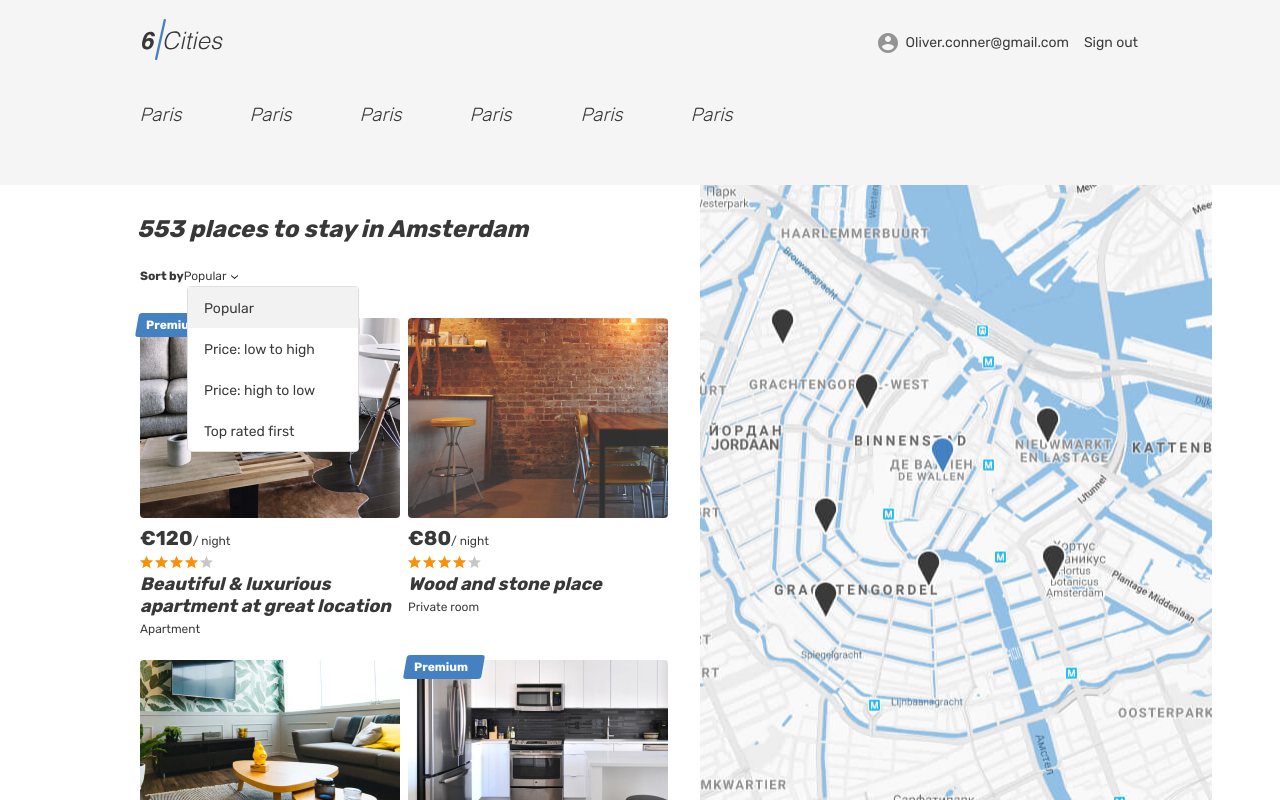
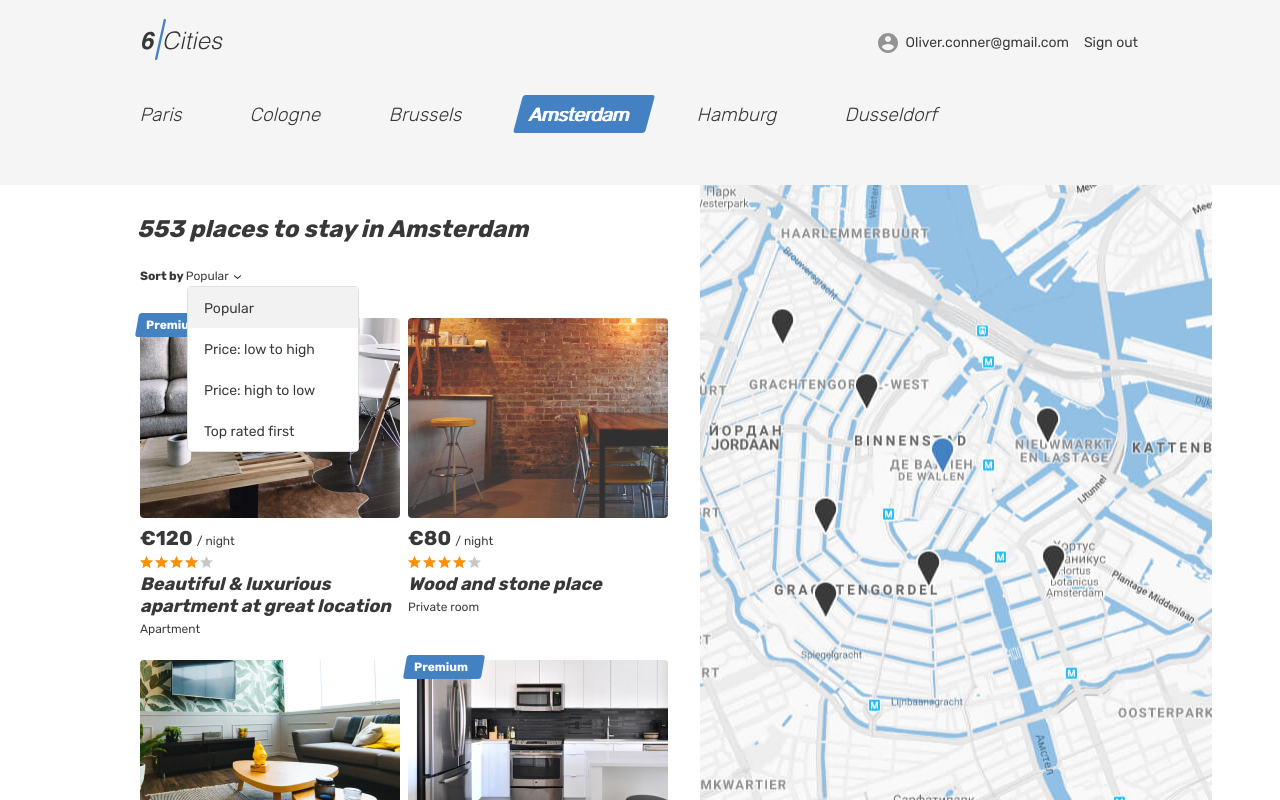
Before and after one commit to htmlacademy-react/2053101-six-cities-simple-11, a React (Create React App) app in the folder project/: page / in a window 1280 px wide. Built offline with nearby package versions, Linux system fonts and the light colour scheme.

Commit message:
Исправит замечания

```diff
--- a/project/src/components/card/card.tsx
+++ b/project/src/components/card/card.tsx
@@ -1,9 +1,11 @@
 /* eslint-disable jsx-a11y/anchor-is-valid */
-function Card (): JSX.Element {
+
+
+function Card (props: { value: string }): JSX.Element {
   return (
     <li className="locations__item">
-      <a className="locations__item-link tabs__item" href="#">
-        <span>Paris</span>
+      <a className={props.value === 'Amsterdam' ? 'locations__item-link tabs__item tabs__item--active' : 'locations__item-link tabs__item'} href="#">
+        <span>{props.value}</span>
       </a>
     </li>
   );
--- a/project/src/pages/main/main.tsx
+++ b/project/src/pages/main/main.tsx
@@ -1,11 +1,9 @@
 /* eslint-disable jsx-a11y/anchor-is-valid */
 /* eslint-disable jsx-a11y/img-redundant-alt */
+import React from 'react';
 import Card from '../../components/card/card';
 
-const CardsCount = {
-  start: 0,
-  end: 6
-} as const;
+const cities: string[] = ['Paris', 'Cologne', 'Brussels', 'Amsterdam', 'Hamburg', 'Dusseldorf'];
 
 type MainProps = {
   rentCount: number;
@@ -13,6 +11,15 @@ type MainProps = {
 
 function Main({rentCount}: MainProps): JSX.Element {
   return (
+    <React.Fragment>
+      <head>
+        <meta charSet="utf-8" />
+        <meta httpEquiv="X-UA-Compatible" content="IE=edge" />
+        <meta name="viewport" content="width=device-width, initial-scale=1.0" />
+        <title>six cities simple</title>
+        <link rel="stylesheet" href="css/main.css" />
+      </head>
+
       <body className="page page--gray page--main">
         <div style={{display: 'none'}}>
           <svg xmlns="http://www.w3.org/2000/svg"><symbol id="icon-arrow-select" viewBox="0 0 7 4"><path fillRule="evenodd" clipRule="evenodd" d="M0 0l3.5 2.813L7 0v1.084L3.5 4 0 1.084V0z"></path></symbol><symbol id="icon-bookmark" viewBox="0 0 17 18"><path d="M3.993 2.185l.017-.092V2c0-.554.449-1 .99-1h10c.522 0 .957.41.997.923l-2.736 14.59-4.814-2.407-.39-.195-.408.153L1.31 16.44 3.993 2.185z"></path></symbol><symbol id="icon-star" viewBox="0 0 13 12"><path fillRule="evenodd" clipRule="evenodd" d="M6.5 9.644L10.517 12 9.451 7.56 13 4.573l-4.674-.386L6.5 0 4.673 4.187 0 4.573 3.549 7.56 2.483 12 6.5 9.644z"></path></symbol></svg>
@@ -51,7 +58,7 @@ function Main({rentCount}: MainProps): JSX.Element {
             <section className="locations container">
               <ul className="locations__list tabs__list">
                 {
-                Array.from({length: CardsCount.end}, Card)
+                  cities.map((element) => <Card value={element} key={element} />)
                 }
               </ul>
             </section>
@@ -62,7 +69,7 @@ function Main({rentCount}: MainProps): JSX.Element {
                 <h2 className="visually-hidden">Places</h2>
                 <b className="places__found">{rentCount} places to stay in Amsterdam</b>
                 <form className="places__sorting" action="#" method="get">
-                <span className="places__sorting-caption">Sort by</span>
+                  <span className="places__sorting-caption">Sort by </span>
                   <span className="places__sorting-type" tabIndex={0}>
                 Popular
                     <svg className="places__sorting-arrow" width="7" height="4">
@@ -89,7 +96,7 @@ function Main({rentCount}: MainProps): JSX.Element {
                     <div className="place-card__info">
                       <div className="place-card__price-wrapper">
                         <div className="place-card__price">
-                        <b className="place-card__price-value">&euro;120</b>
+                          <b className="place-card__price-value">&euro;120 </b>
                           <span className="place-card__price-text">&#47;&nbsp;night</span>
                         </div>
 
@@ -116,7 +123,7 @@ function Main({rentCount}: MainProps): JSX.Element {
                     <div className="place-card__info">
                       <div className="place-card__price-wrapper">
                         <div className="place-card__price">
-                        <b className="place-card__price-value">&euro;80</b>
+                          <b className="place-card__price-value">&euro;80 </b>
                           <span className="place-card__price-text">&#47;&nbsp;night</span>
                         </div>
                       </div>
@@ -142,7 +149,7 @@ function Main({rentCount}: MainProps): JSX.Element {
                     <div className="place-card__info">
                       <div className="place-card__price-wrapper">
                         <div className="place-card__price">
-                        <b className="place-card__price-value">&euro;132</b>
+                          <b className="place-card__price-value">&euro;132 </b>
                           <span className="place-card__price-text">&#47;&nbsp;night</span>
                         </div>
                       </div>
@@ -171,7 +178,7 @@ function Main({rentCount}: MainProps): JSX.Element {
                     <div className="place-card__info">
                       <div className="place-card__price-wrapper">
                         <div className="place-card__price">
-                        <b className="place-card__price-value">&euro;180</b>
+                          <b className="place-card__price-value">&euro;180 </b>
                           <span className="place-card__price-text">&#47;&nbsp;night</span>
                         </div>
                       </div>
@@ -197,7 +204,7 @@ function Main({rentCount}: MainProps): JSX.Element {
                     <div className="place-card__info">
                       <div className="place-card__price-wrapper">
                         <div className="place-card__price">
-                        <b className="place-card__price-value">&euro;80</b>
+                          <b className="place-card__price-value">&euro;80 </b>
                           <span className="place-card__price-text">&#47;&nbsp;night</span>
                         </div>
                       </div>
@@ -222,6 +229,7 @@ function Main({rentCount}: MainProps): JSX.Element {
           </div>
         </main>
       </body>
+    </React.Fragment>
   );
 }
 
```
Also changed, not shown: project/src/pages/login/login.tsx (+10 -0 lines), project/src/pages/property/property.tsx (+10 -0 lines). Lines whose indentation alone changed are shown as unchanged.
